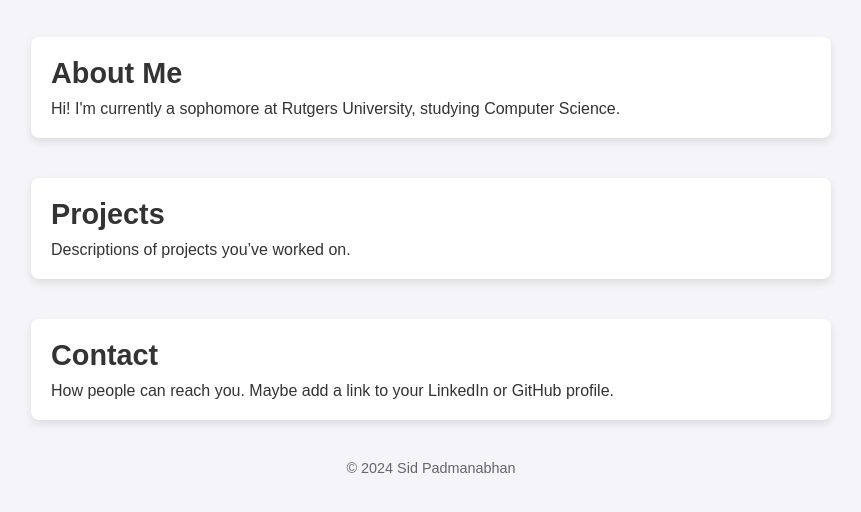
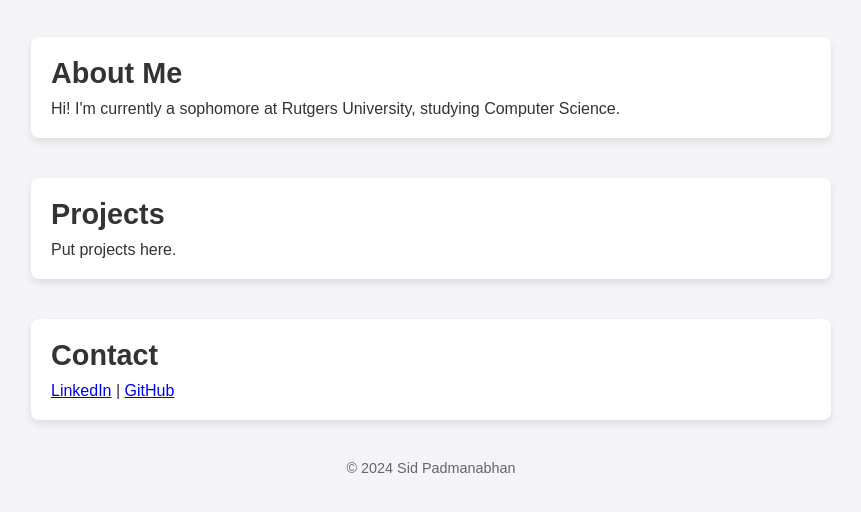
Before and after one commit to SidPadmanabhan/siddpadmanabhan, a plain HTML site: page index.html in a window 1280 px wide. Shown: the part 252-764 px from the top of the page, without its empty margins (209-1070 px from the left). Drawn offline with Linux system fonts and the light colour scheme.

Commit message:
Update index.html

```diff
--- a/index.html
+++ b/index.html
@@ -4,12 +4,12 @@
     <link rel="stylesheet" href="styles.css"> <!-- Links to the external CSS file for styling -->
     <meta charset="UTF-8"> <!-- Sets the character encoding for the document -->
     <meta name="viewport" content="width=device-width, initial-scale=1.0"> <!-- Ensures the page is responsive on all devices -->
-    <title>Your Name - Portfolio</title> <!-- Title of the page displayed on the browser tab -->
+    <title>Sid Padmanabhan - Portfolio</title> <!-- Title of the page displayed on the browser tab -->
 </head>
 <body>
     <header>
         <h1>Sid Padmanabhan</h1> <!-- Main heading displaying your name -->
-        <img src="profile.jpg" alt="Your Name's photo" class="profile-pic"> <!-- Profile picture with a class for styling -->
+        <img src="profile.jpg" alt="Sid Padmanabhan's photo" class="profile-pic"> <!-- Profile picture with a class for styling -->
         <p>Computer Science Student | Aspiring Developer</p> <!-- Subtitle describing your role or tagline -->
         <nav>
             <!-- Navigation links that jump to different sections on the page -->
@@ -22,19 +22,22 @@
     <!-- "About Me" section -->
     <section id="about">
         <h2>About Me</h2> <!-- Section heading -->
-        <p>Hi! I'm currently a sophomore at Rutgers University, studying Computer Science. </p> <!-- Paragraph providing information about yourself -->
+        <p>Hi! I'm currently a sophomore at Rutgers University, studying Computer Science.</p> <!-- Paragraph providing information about yourself -->
     </section>
 
     <!-- "Projects" section -->
     <section id="projects">
         <h2>Projects</h2> <!-- Section heading -->
-        <p>Descriptions of projects you’ve worked on.</p> <!-- Paragraph or list of your projects -->
+        <p>Put projects here.</p> <!-- Paragraph or list of your projects -->
     </section>
 
     <!-- "Contact" section -->
     <section id="contact">
         <h2>Contact</h2> <!-- Section heading -->
-        <p>How people can reach you. Maybe add a link to your LinkedIn or GitHub profile.</p> <!-- Contact information or links to social profiles -->
+        <p>
+            <a href="https://www.linkedin.com/in/sid-padmanabhan-84a978289" target="_blank">LinkedIn</a> |
+            <a href="https://github.com/SidPadmanabhan" target="_blank">GitHub</a>
+        </p> <!-- Contact information or links to social profiles -->
     </section>
 
     <footer>
```
